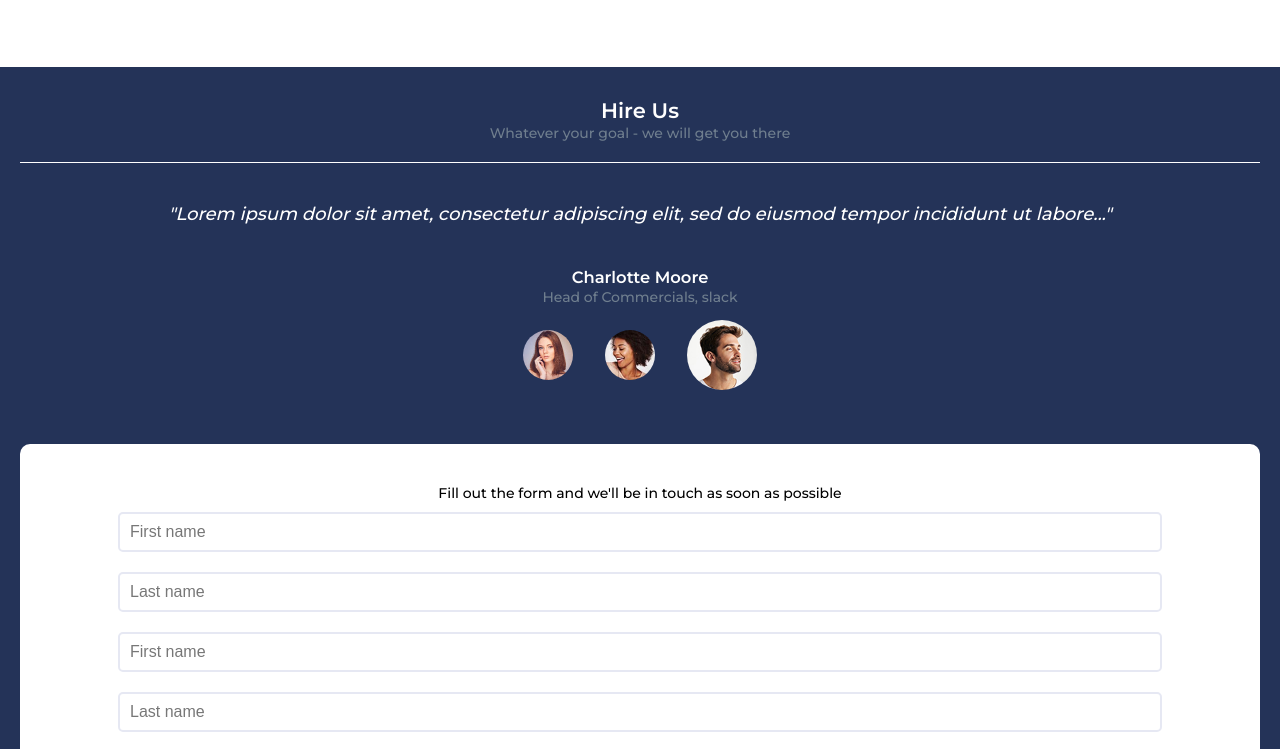
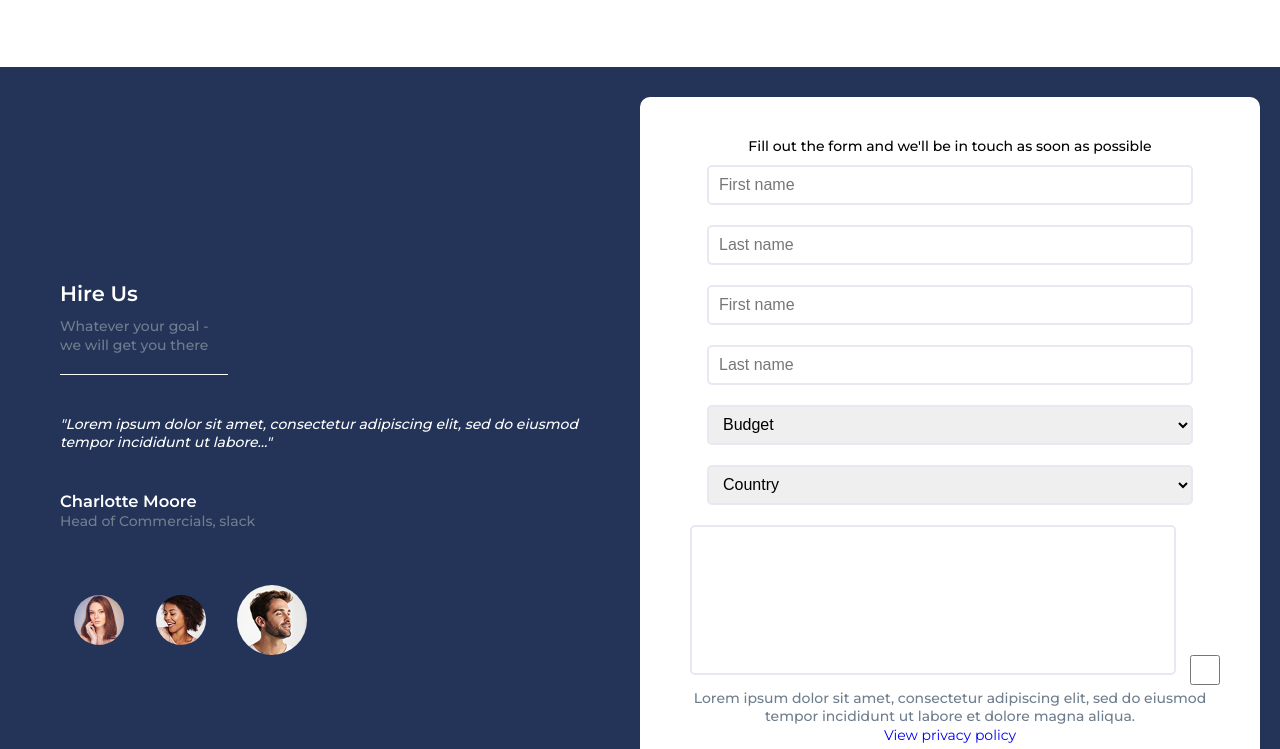
Before and after one commit to BrianM-UX/saas-project, a plain HTML site: page index.html in a window 1280 px wide. Shown: the part 3852-4601 px from the top of the page. Drawn offline with Linux system fonts and the light colour scheme.

Commit message:
redesigned hire us text for desktop

```diff
--- a/css/style.css
+++ b/css/style.css
@@ -325,7 +325,9 @@ button i {
     margin: var(--size-70) 0;
 }
 
-.pricing .intro-text {text-align: center;}
+.pricing .intro-text {
+    text-align: center;
+}
 
 .pricing .intro-text h2 {
     margin-bottom: var(--size-10);
@@ -407,18 +409,34 @@ button i {
     padding: var(--size-30) 0;
 }
 
+.hire-us-content {
+    display: flex;
+}
+
+.hire-us-testimonial-section {
+    max-width: 50%;
+    text-align: left;
+    margin: auto;
+    padding: 0 40px;
+}
+
 .hire-us-top {
     padding-bottom: var(--size-20);
     border-bottom: 1px solid var(--white);
+    width: 168px;
 }
 
 .hire-us-top h2 {
     color: var(--white);
+    margin-bottom: var(--size-10);
 }
 
 .hire-us-testimonials p.white {
     margin: var(--size-40) 0;
-    font-size: var(--size-18);
+}
+
+.hire-us-testimonials .testimonial-pic {
+    margin-top: var(--size-40);
 }
 
 .hire-us-testimonials .testimonial-pic img {
@@ -432,9 +450,9 @@ button i {
 }
 
 .hire-us-form {
+    max-width: 50%;
     background-color: var(--white);
     border-radius: var(--size-10);
-    margin-top: var(--size-40);
     padding: var(--size-40);
 }
 
--- a/index.html
+++ b/index.html
@@ -282,7 +282,8 @@
 
     <!-- Hire Us -->
     <section class="hire-us">
-        <div class="container">
+        <div class="container hire-us-content">
+            <div class="hire-us-testimonial-section">
                 <div class="hire-us-top">
                     <h2>Hire Us</h2>
                     <p>Whatever your goal - we will get you there</p>
@@ -299,6 +300,7 @@
                         <img src="assets/people/woman_two.jpg" alt="woman_two">
                         <img src="assets/people/woman_one.jpg" alt="woman_one">
                         <img src="assets/people/man_one.jpg" alt="man_one" class="testimonial-pic-lg">
+                    </div>
                 </div>
             </div>
             <div class="hire-us-form">
```
Lines whose indentation alone changed are shown as unchanged.
